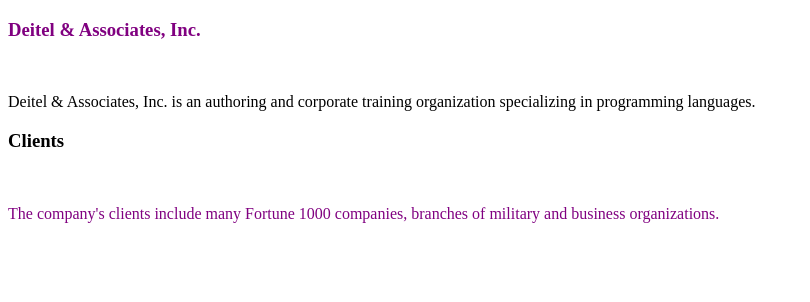
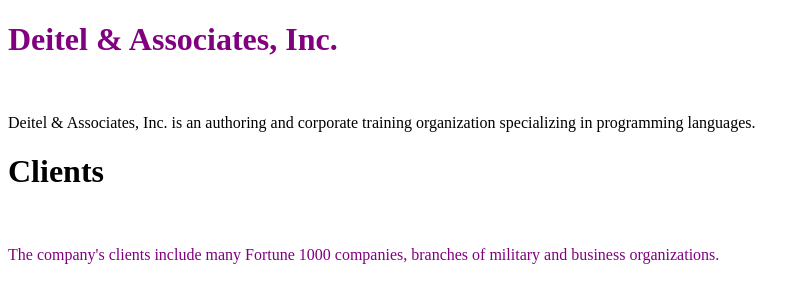
Before and after one commit to royal0721/NewRepo, a plain HTML site: page index.html in a window 1280 px wide. Shown: the whole page, without its empty margins (0-810 px from the left). Drawn offline with Linux system fonts and the light colour scheme.

```diff
--- a/index.html
+++ b/index.html
@@ -13,12 +13,12 @@
 </head>
 <body>
     <div>
-        <h3 class="purple">Deitel & Associates, Inc.</h3>
+        <h1 class="purple">Deitel & Associates, Inc.</h1>
         <br>
         <p>Deitel & Associates, Inc. is an authoring and corporate training organization specializing in programming languages. </p>
     </div>
     <div>
-        <h3>Clients</h3>
+        <h1>Clients</h1>
         <br>
         <p class="purple">The company's clients include many Fortune 1000 companies, branches of military and business organizations.</p>
     </div>
```
